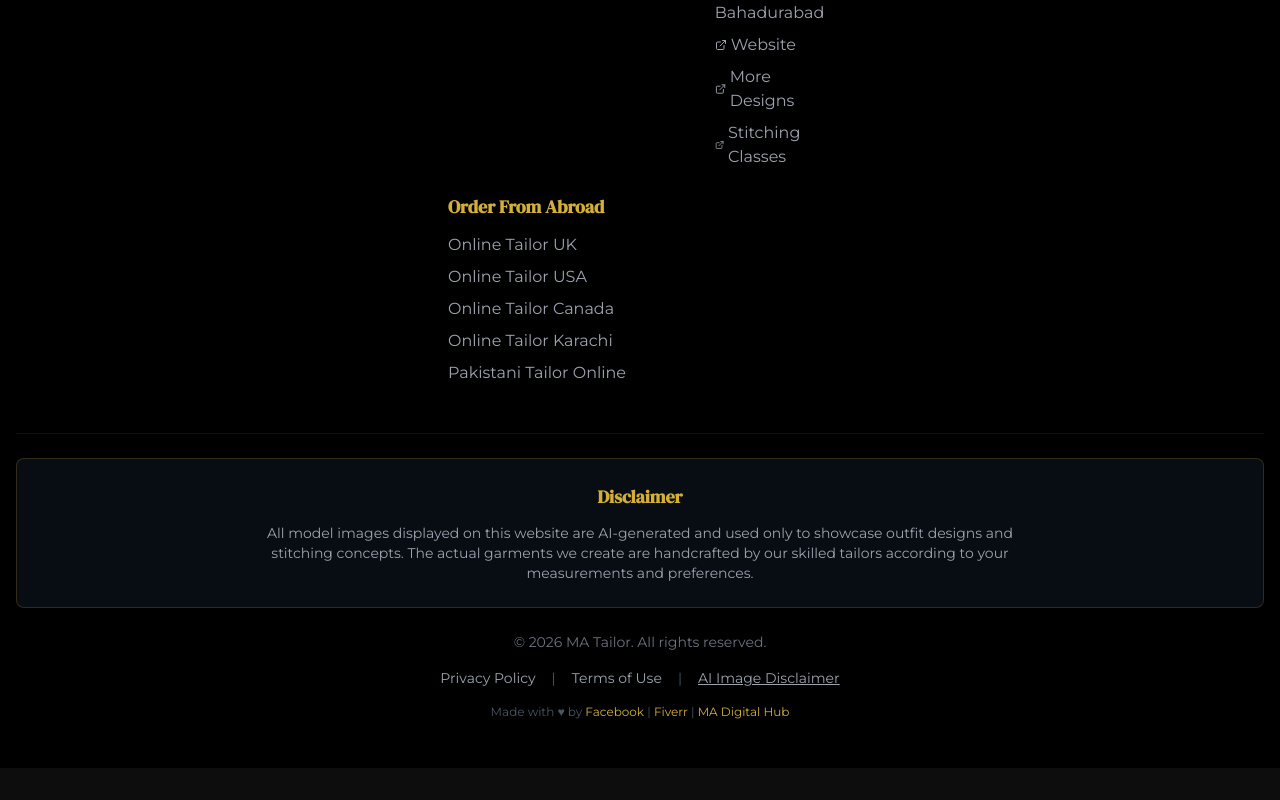
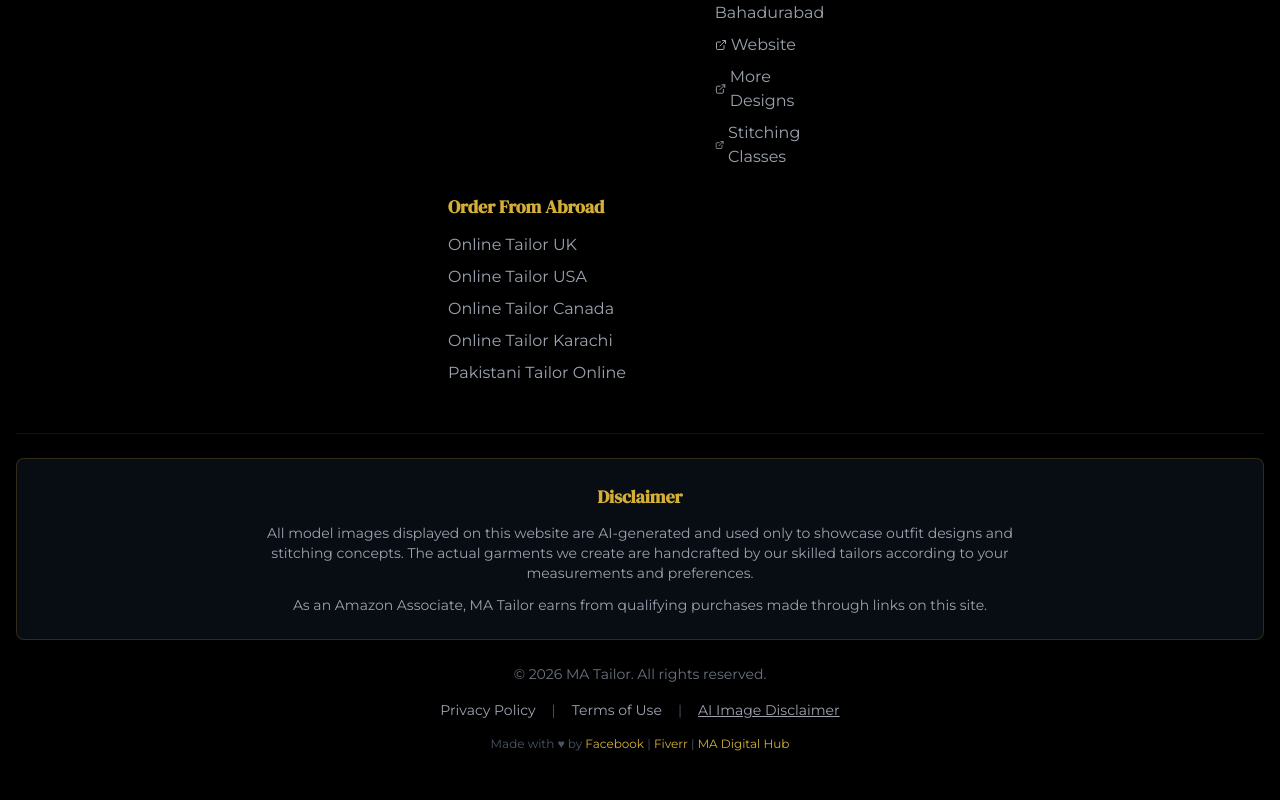
Before and after one commit to Majidali1980/tailor-stitched-pages, a React (Vite) app: page /faq in a window 1280 px wide. Shown: the part 3026-3826 px from the top of the page. Before the commit the page ends 3794 px from the top, so only its background shows below. Built offline with nearby package versions, Linux system fonts and the light colour scheme; no server answers; the database is empty.

Commit message:
Add Amazon Associates disclosure to footer

```diff
--- a/src/components/Footer.tsx
+++ b/src/components/Footer.tsx
@@ -131,6 +131,9 @@ const Footer = () => {
               All model images displayed on this website are AI-generated and used only to showcase outfit designs and stitching concepts.
               The actual garments we create are handcrafted by our skilled tailors according to your measurements and preferences.
             </p>
+            <p className="font-montserrat text-sm text-gray-400 text-center max-w-3xl mx-auto mt-3">
+              As an Amazon Associate, MA Tailor earns from qualifying purchases made through links on this site.
+            </p>
           </div>
 
           <div className="text-center">
```
